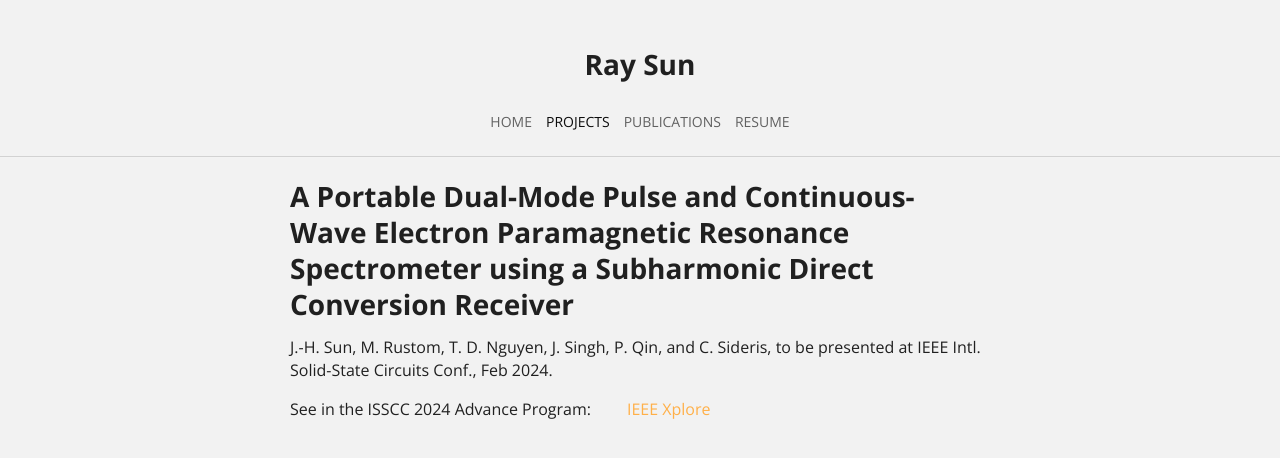
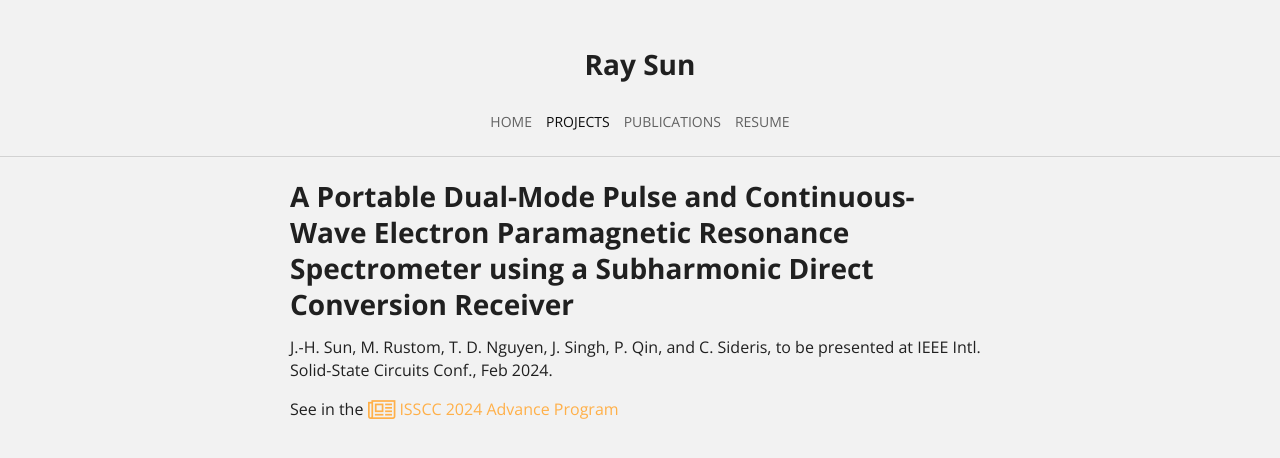
Before and after one commit to ElectronicToast/electronictoast.github.io, a Jekyll site: the page built from essays/2024-02-21.md, in a window 1280 px wide. Shown: the top 458 px of the page. Built offline with Jekyll 4.4.1, drawn with Linux system fonts in a browser that asks for light colours.

Commit message:
Fix icon

```diff
--- a/essays/2024-02-21.md
+++ b/essays/2024-02-21.md
@@ -14,4 +14,4 @@ J.-H. Sun, M. Rustom, T. D. Nguyen, J. Singh, P. Qin, and C. Sideris, to be pres
 
 <!--- split -->
 
-See in the ISSCC 2024 Advance Program: <a href="http://submissions.mirasmart.com/ISSCC2024/PDF/ISSCC2024AdvanceProgram.pdf"><i class="large file-text-o icon"></i>IEEE Xplore</a>
+See in the <a href="http://submissions.mirasmart.com/ISSCC2024/PDF/ISSCC2024AdvanceProgram.pdf"><i class="large newspaper icon"></i>ISSCC 2024 Advance Program</a>
```
